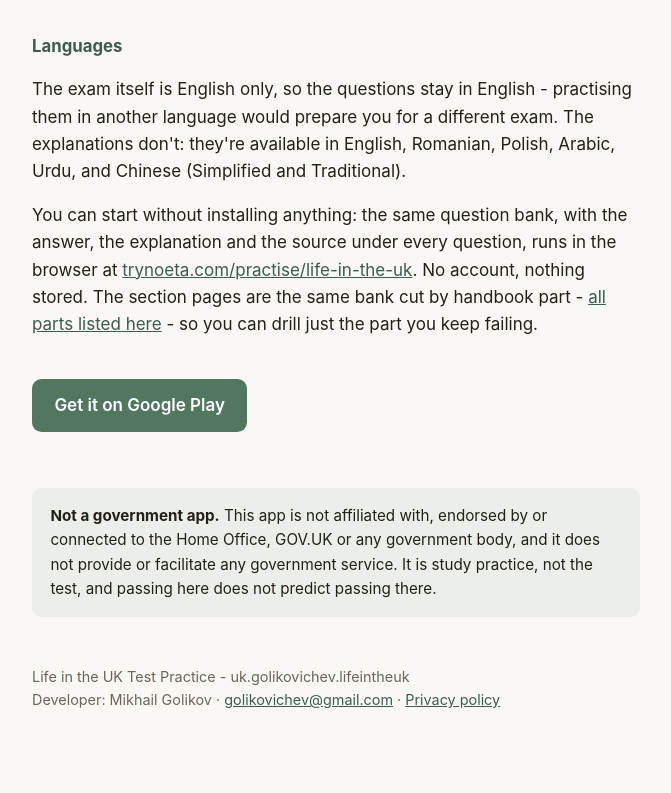
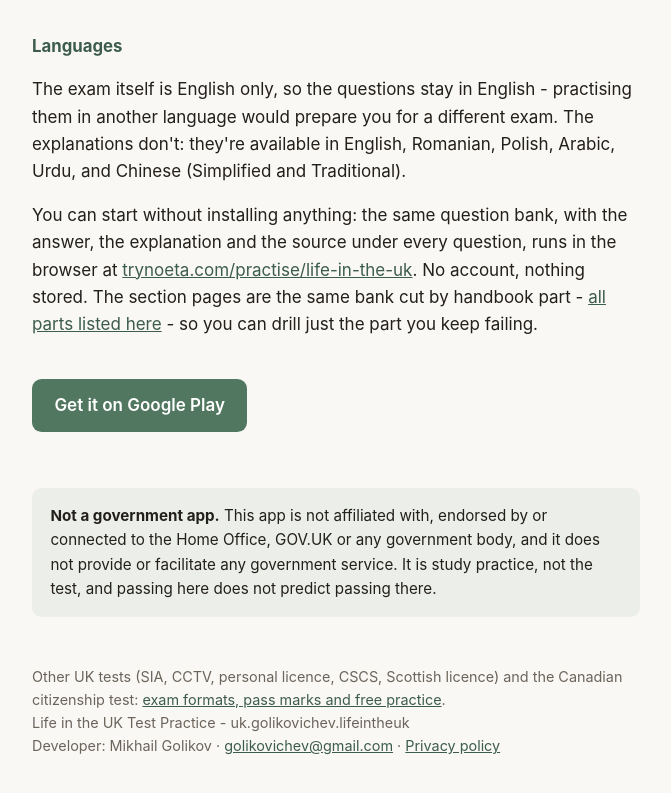
Before and after one commit to golikovichev/lifeintheuk-guide, a plain HTML site: page index.html in a window 1280 px wide. Shown: the part 1105-1898 px from the top of the page, without its empty margins (304-975 px from the left). Drawn offline with Linux system fonts and the light colour scheme.

Commit message:
Guide: link the guides hub for the other six tests

```diff
--- a/index.html
+++ b/index.html
@@ -119,6 +119,8 @@ practice, not the test, and passing here does not predict passing there.
 </div>
 
 <footer>
+Other UK tests (SIA, CCTV, personal licence, CSCS, Scottish licence) and the Canadian citizenship test:
+<a href="https://golikovichev.github.io/noeta-guides/">exam formats, pass marks and free practice</a>.<br>
 Life in the UK Test Practice - uk.golikovichev.lifeintheuk<br>
 Developer: Mikhail Golikov &middot;
 <a href="mailto:golikovichev@gmail.com">golikovichev@gmail.com</a> &middot;
```
